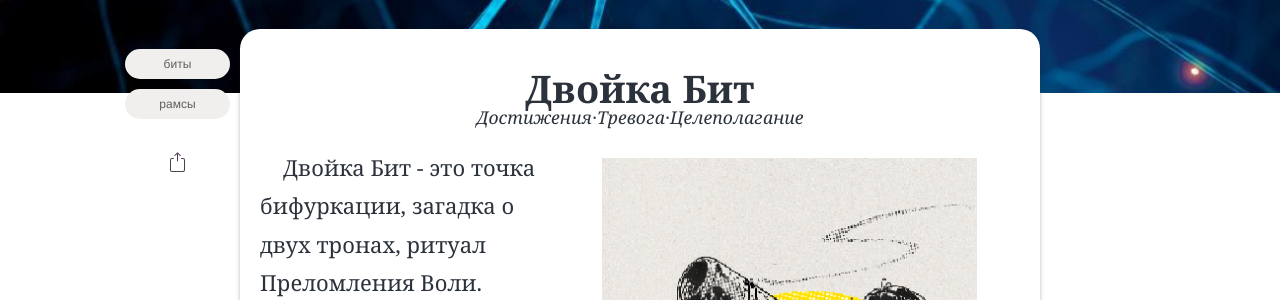
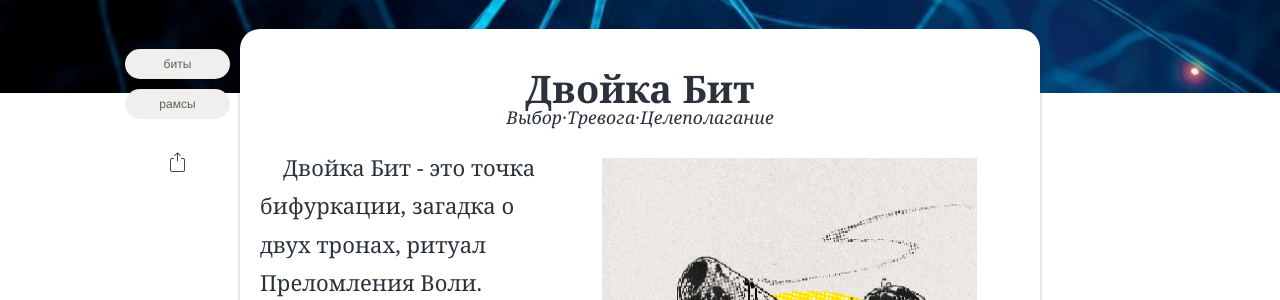
Before and after one commit to GrandHamster/Patsansky_rasklad, a Jekyll site: the page built from _posts/2020-05-24-Deux_of_Sticks.markdown, in a window 1280 px wide and 900 px high, scrolled down 419 px. Shown: the part 155-455 px from the top of the window. Built offline with Jekyll 4.4.1, drawn with Linux system fonts in a browser that asks for light colours; some web fonts are replaced.

Commit message:
Update 2020-05-24-Deux_of_Sticks.markdown

```diff
--- a/_posts/2020-05-24-Deux_of_Sticks.markdown
+++ b/_posts/2020-05-24-Deux_of_Sticks.markdown
@@ -17,7 +17,7 @@ author: Armando Maynez
    }
      </style>
 <p style="text-align: center;" class="dline"><big><big><big><b>Двойка Бит</b></big></big></big><br>
-<small><i>Достижения·Тревога·Целеполагание</i></small></p>
+<small><i>Выбор·Тревога·Целеполагание</i></small></p>
 
 
 <div style="float: right; margin: 10px;">
```
